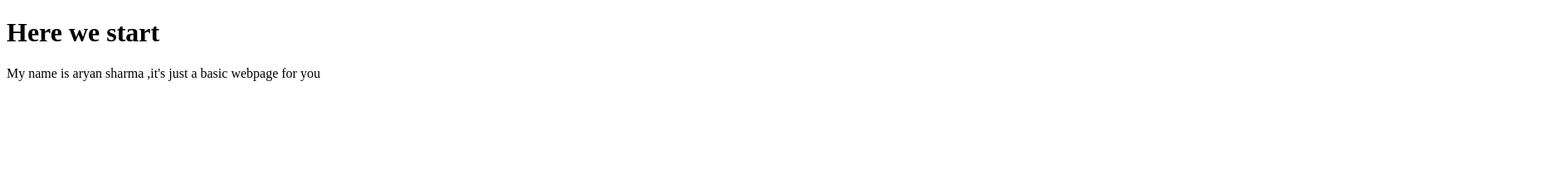
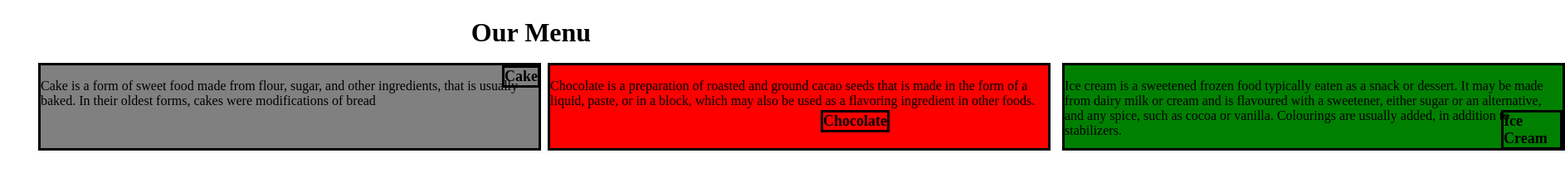
Before and after one commit to aryansh007/My_website, a plain HTML site: page module2_solution/index.html in a window 1280 px wide. Shown: the whole page at 83% size, 1886 px wide, since content can reach past the window. Drawn offline with Linux system fonts and the light colour scheme.

Commit message:
Update index.html

```diff
--- a/module2_solution/index.html
+++ b/module2_solution/index.html
@@ -1,10 +1,99 @@
 <!DOCTYPE html>
 <html>
 <head>
-<title>My new course website page</title>
+<title>Aryan Sharma </title>
+<meta charset="UTF-8">
 </head>
+<style>
+  body{
+    background-color:white;
+  }
+  .class1{
+    text-align: center;
+  }
+  .cake{
+    position: absolute;
+    top: -18px;
+    left: 556px;
+    font-size: 18px;
+    border-style: solid;
+  }
+  .chocolate{
+    position: absolute;
+    top: 36px;
+    left: 326px;
+    font-size: 18px;
+    border-style: solid;
+  }
+  .ice{
+    position: absolute;
+    top: 36px;
+    left: 526px;
+    font-size: 18px;
+    border-style: solid;
+  }
+  .class2{
+    position: absolute;
+    top: 66px;
+	left:36px;
+	height:100px;
+	width:600px;
+    border-style: solid;
+    background-color:grey;
+    margin-top: 10px;
+    margin-bottom: 10px;
+    margin-right: 10px;
+    margin-left: 10px;
+  }
+  .class3{
+    position: absolute;
+    top: 66px;
+	left:650px;
+	height:100px;
+	width:600px;
+    border-style: solid;
+    background-color:red;
+    margin-top: 10px;
+    margin-bottom: 10px;
+    margin-right: 10px;
+    margin-left: 10px;
+  }
+  .class4{
+    position: absolute;
+    top: 66px;
+	left:1270px;
+	height:100px;
+	width:600px;
+    border-style: solid;
+    background-color:green;
+    margin-top: 10px;
+    margin-bottom: 10px;
+    margin-right: 10px;
+    margin-left: 10px;
+  }
+  @media screen and (min-width: 992px) {
+    width:100%
+  }
+  @media screen and (min-width: 768px) and (max-width:991px) {
+    width:100%
+  }
+  @media screen and (max-width: 767px) {
+    width:100%
+  }
+
+</style>
+
 <body>
-<h1>Here we start</h1>
-<p>My name is aryan sharma ,it's just a basic webpage for you</p>
-</body>
-</html>
+  <h1 class="class1">Our Menu</h1>
+  <section class="class2">
+    <h3 class="cake"> Cake </h3>
+    <p>Cake is a form of sweet food made from flour, sugar, and other ingredients, that is usually baked. In their oldest forms, cakes were modifications of bread</p>
+  </section>
+  <section class="class3">
+    <h3 class="chocolate">Chocolate </h3>
+    <p>Chocolate is a preparation of roasted and ground cacao seeds that is made in the form of a liquid, paste, or in a block, which may also be used as a flavoring ingredient in other foods.</p>
+  </section>
+  <section class="class4">
+    <h3 class="ice">Ice Cream</h3>
+    <p>Ice cream is a sweetened frozen food typically eaten as a snack or dessert. It may be made from dairy milk or cream and is flavoured with a sweetener, either sugar or an alternative, and any spice, such as cocoa or vanilla. Colourings are usually added, in addition to stabilizers.</p>
+  </section>
```
